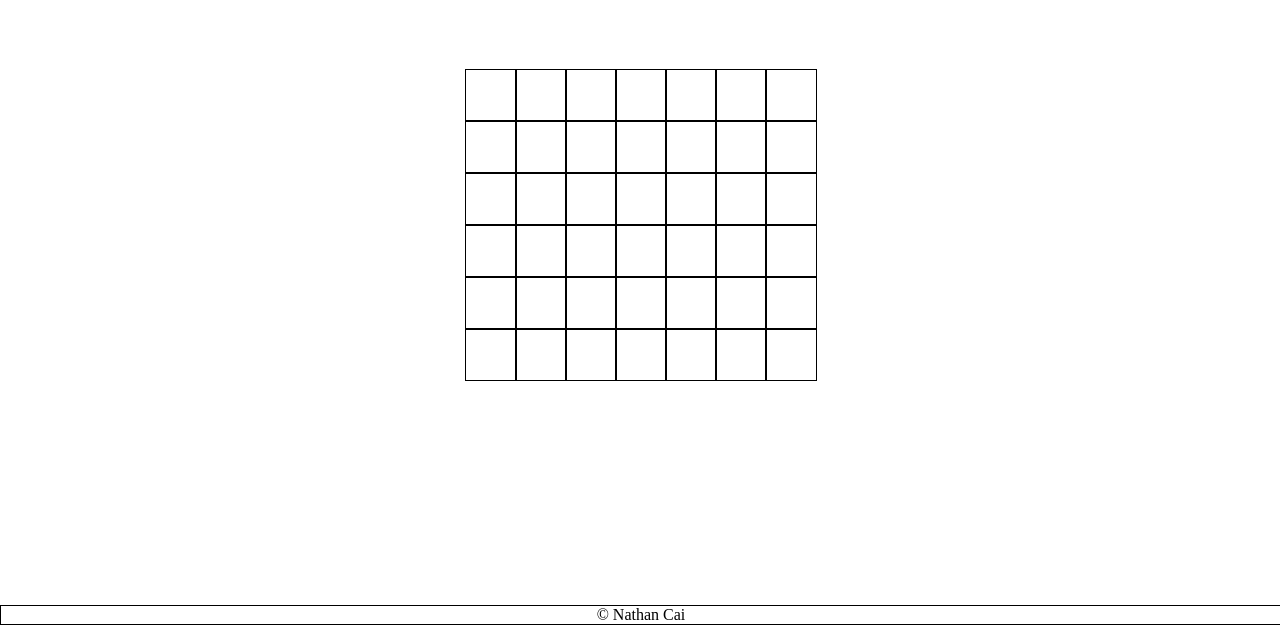
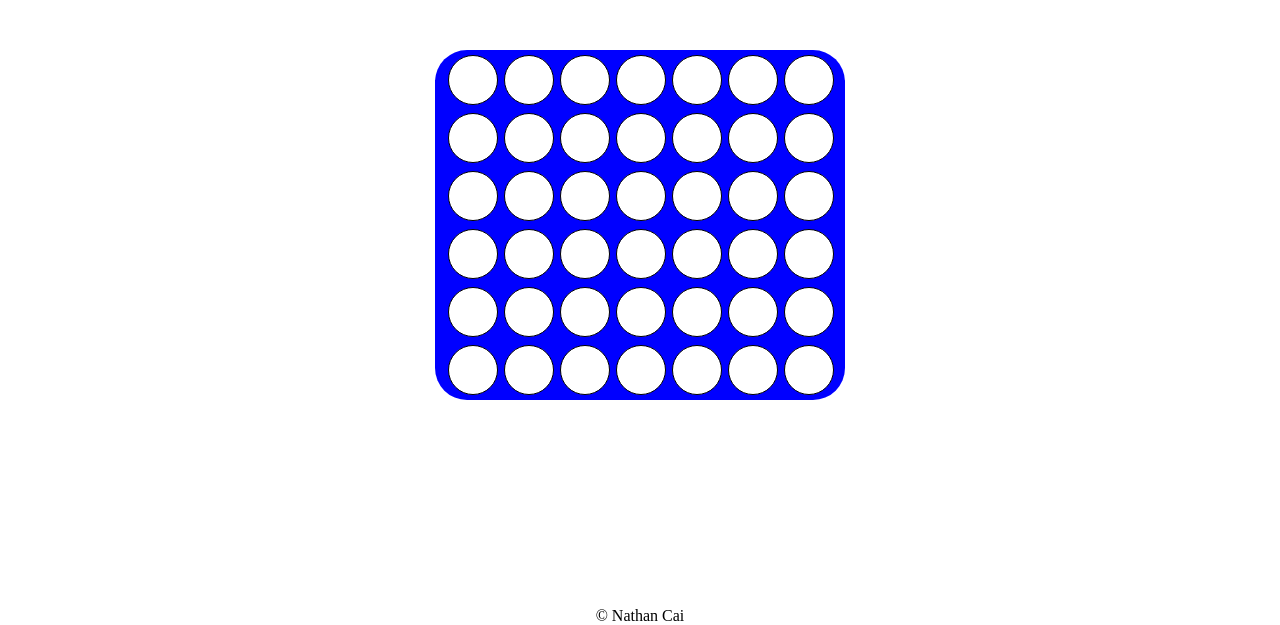
Before and after one commit to xNapha/Nology---Pre-Course-Work, a plain HTML site: page Javascript-Fundamentals/Project-02-Game/imgs/index.html in a window 1280 px wide. Shown: the part 175-800 px from the top of the page. Drawn offline with Linux system fonts and the light colour scheme.

Commit message:
Update
Changed some elements of the css to look like a traditional connect 4 board

Thought about bringing in free assets from the internet but looks like i was able to create them using CSS

```diff
--- a/Javascript-Fundamentals/Project-02-Game/imgs/connect4.css
+++ b/Javascript-Fundamentals/Project-02-Game/imgs/connect4.css
@@ -18,6 +18,9 @@ time, mark, audio, video {
 	font: inherit;
 	vertical-align: baseline;
 }
+:root{
+  --main-bg-color: #FFF;
+}
 body{
   display: flex;
   flex-direction: column;
@@ -25,6 +28,7 @@ body{
   height: 100vh;
   justify-content: center;
   gap: 20px;
+  background-color: var(--main-bg-color);
 }
 #winningScreen{
   display:none;
@@ -36,6 +40,10 @@ body{
   flex-direction:column;
   background-color: rgba(0,0,0,0.4);
   color: white;
+  z-index: 1;
+}
+#winningScreen > h1{
+  font-size: 3rem;
 
 }
 header{
@@ -55,15 +63,28 @@ header > button{
 header > p{
   font-size: 2rem;
 }
+main{
+  display:block;
+  margin: auto;
+}
 #gameBoardCon{
   display: grid;
-  grid-template-columns: repeat(7,50px);
+  grid-template-columns: repeat(7,3rem);
+  gap: .5rem;
   justify-content: center;
   align-items: center;
+  width: 25rem;
+  background-color: blue;
+  padding: .3rem;
+  border-radius: 2rem;
+}
+#gameBoardCon > * {
+  border-radius: 2rem;
+  background-color: var(--main-bg-color);
 }
 .empty{
-  width: 50px;
-  height: 50px;
+  width: 3rem;
+  height: 3rem;
   border: 1px solid black;
 }
 .empty:hover{
@@ -73,6 +94,5 @@ footer{
   position: fixed;
   width: 100vw;
   text-align: center;
-  border: 1px solid black;
   bottom:0;
 }
--- a/Javascript-Fundamentals/Project-02-Game/imgs/connect4.js
+++ b/Javascript-Fundamentals/Project-02-Game/imgs/connect4.js
@@ -13,7 +13,9 @@ body.innerHTML = `
   <button onclick="reset()">Restart</button>
   <p id="playerTurn"></p>
 </header>
+<main>
 <div id = "gameBoardCon"></div>
+</main>
 <footer>© Nathan Cai</footer>
 `;
 
```
Also changed, not shown: Javascript-Fundamentals/Project-02-Game/imgs/index.html (+0 -1 lines).
